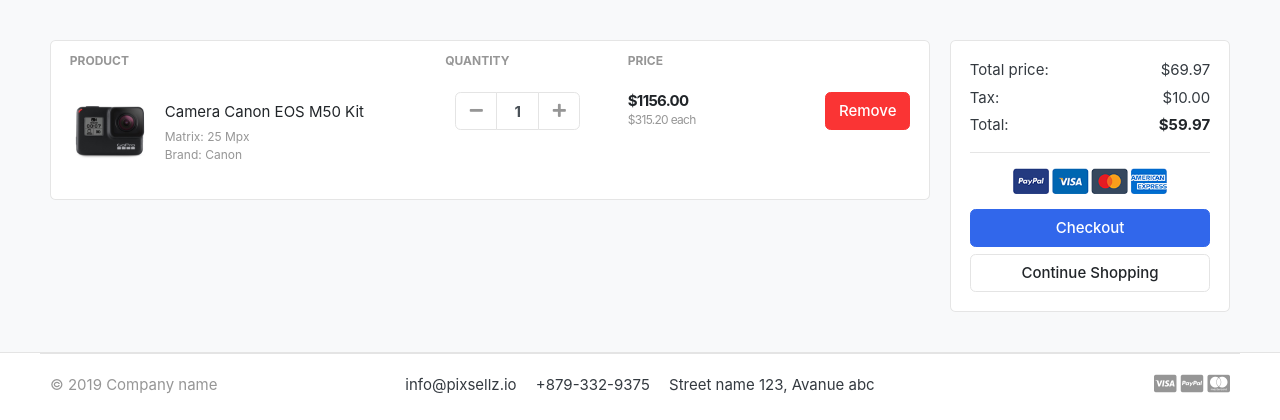
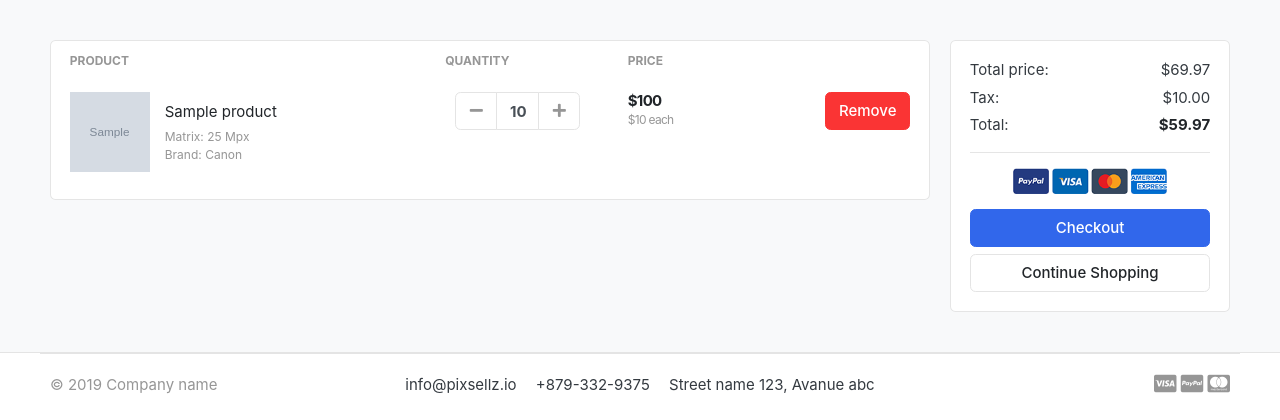
Before and after one commit to tonyhieu1211/SevenStore, a Django app: template templates/store/cart.html in a window 1280 px wide. Shown: the part 118-538 px from the top of the page. Run offline with Django 3.2, Linux system fonts and the light colour scheme; the template is opened without the code that fills it: values that come from a table or form of the project are taken from there, others are empty; tables that the repository leaves empty hold one stand-in row (values such as "Sample post"); grey boxes marked "Sample" are stand-in pictures; some libraries are stand-ins or nearby versions; some web fonts are replaced.

Commit message:
implement data into cart page

```diff
--- a/carts/models.py
+++ b/carts/models.py
@@ -21,8 +21,8 @@
     quantity = models.IntegerField()
     is_active = models.BooleanField(default=True)
 
-    # def sub_total(self):
-    #     return self.product.price * self.quantity
+    def sub_total(self):
+        return self.product.price * self.quantity
 
     def __unicode__(self):
         return self.product
--- a/templates/store/cart.html
+++ b/templates/store/cart.html
@@ -21,12 +21,13 @@
                             </tr>
                         </thead>
                         <tbody>
+                            {% for cart_item in cart_items %}
                             <tr>
                                 <td>
                                     <figure class="itemside align-items-center">
-                                        <div class="aside"><img src="./images/items/11.jpg" class="img-sm"></div>
+                                        <div class="aside"><img src="{{ cart_item.product.images.url }}" class="img-sm"></div>
                                         <figcaption class="info">
-                                            <a href="#" class="title text-dark">Camera Canon EOS M50 Kit</a>
+                                            <a href="#" class="title text-dark">{{ cart_item.product.product_name }}</a>
                                             <p class="text-muted small">Matrix: 25 Mpx <br> Brand: Canon</p>
                                         </figcaption>
                                     </figure>
@@ -39,25 +40,25 @@
                                                 <button class="btn btn-light" type="button" id="button-plus"> <i
                                                         class="fa fa-minus"></i> </button>
                                             </div>
-                                            <input type="text" class="form-control" value="1">
+                                            <input type="text" class="form-control" value="{{ cart_item.quantity }}">
                                             <div class="input-group-append">
-                                                <button class="btn btn-light" type="button" id="button-minus"> <i
-                                                        class="fa fa-plus"></i> </button>
+                                                <a href="{% url 'add_cart' cart_item.product.id %}" class="btn btn-light" type="button" id="button-minus"> <i
+                                                        class="fa fa-plus"></i> </a>
                                             </div>
                                         </div> <!-- input-group.// -->
                                     </div> <!-- col.// -->
                                 </td>
                                 <td>
                                     <div class="price-wrap">
-                                        <var class="price">$1156.00</var>
-                                        <small class="text-muted"> $315.20 each </small>
+                                        <var class="price">${{cart_item.sub_total}}</var>
+                                        <small class="text-muted"> ${{cart_item.product.price}} each </small>
                                     </div> <!-- price-wrap .// -->
                                 </td>
                                 <td class="text-right">
                                     <a href="" class="btn btn-danger"> Remove</a>
                                 </td>
                             </tr>
-
+                            {% endfor %}
                         </tbody>
                     </table>
                 </div> <!-- card.// -->
```
Also changed, not shown: carts/views.py (+16 -4 lines).
